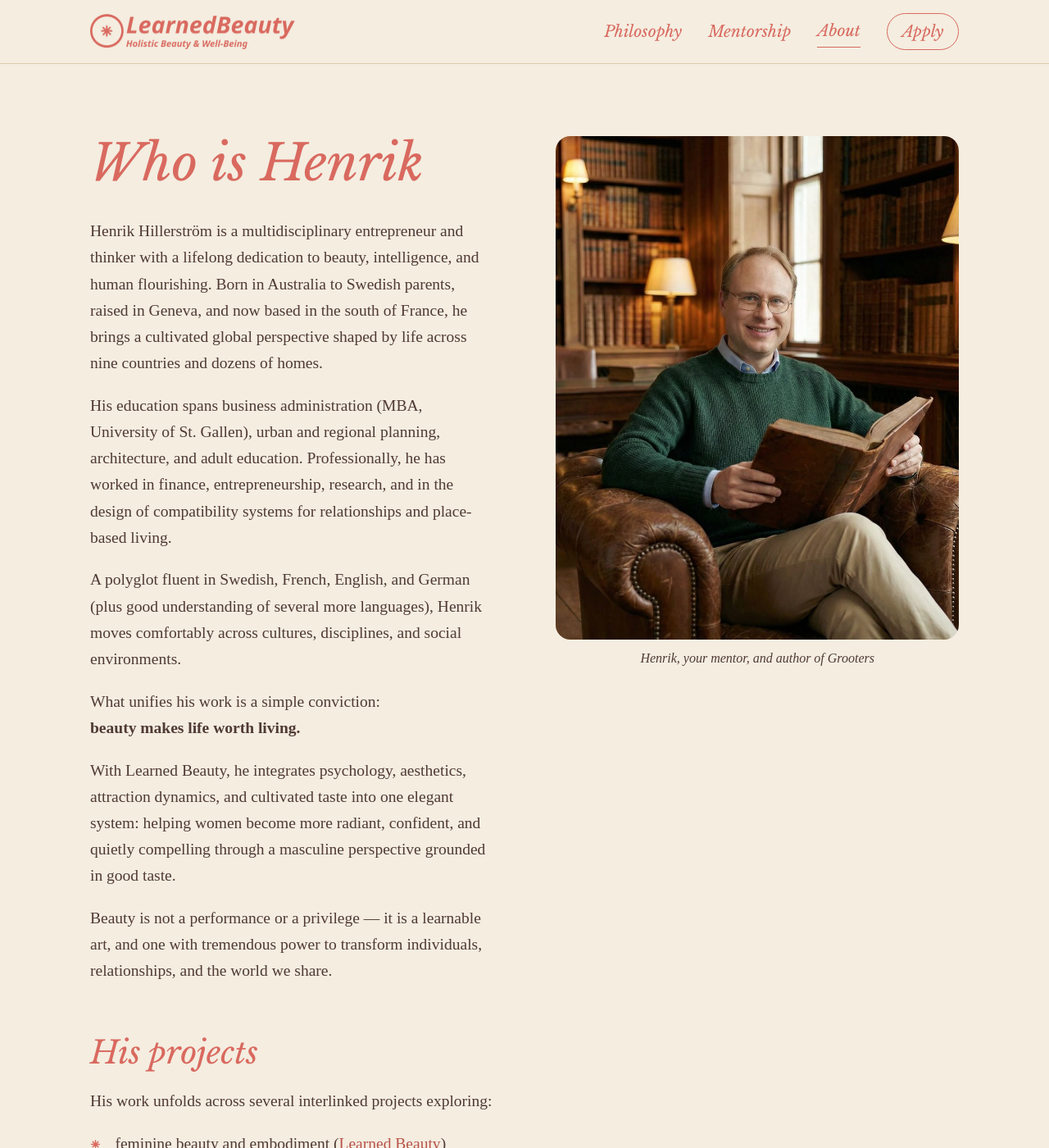
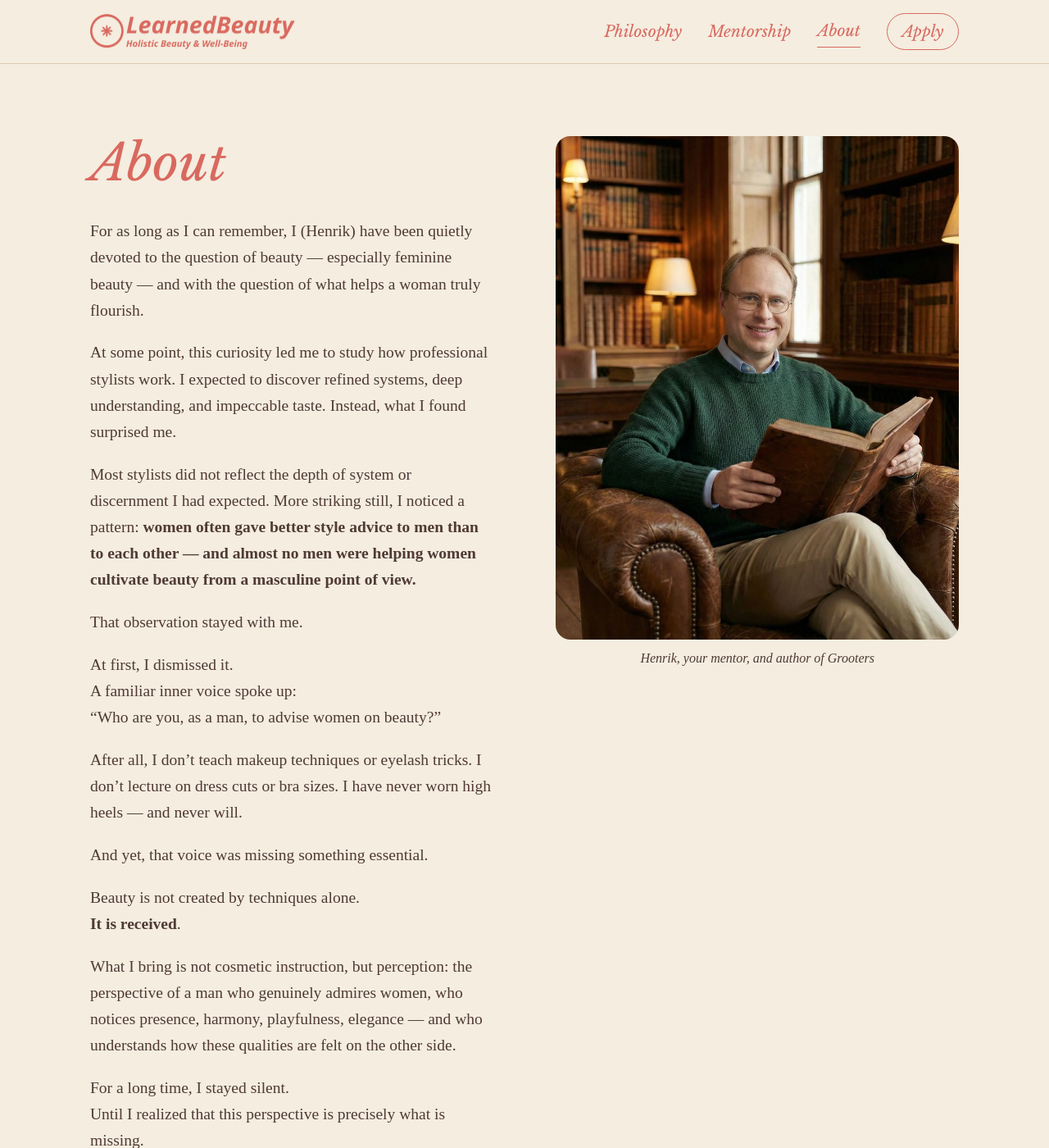
Before and after one commit to LoveAlgo/learnedbeauty, a Jekyll site: the page built from about/index.md, in a window 1280 px wide and 1400 px high. Shown: the whole window at 82% size. Built offline with Jekyll 4.4.1, drawn with Linux system fonts in a browser that asks for light colours; some of the changed text lies outside the part shown.

Commit message:
Update hyperlinks and About page

```diff
--- a/_layouts/default.html
+++ b/_layouts/default.html
@@ -71,5 +71,11 @@
       <p>© {{ site.time | date: "%Y" }} Learned Beauty. Founded by Henrik Hillerström.</p>
     </div>
   </footer>
+  <script>
+    // Open links to other websites in a new tab
+    document.querySelectorAll('a[href^="http"]').forEach(function (a) {
+      if (a.hostname !== location.hostname) { a.target = '_blank'; a.rel = 'noopener'; }
+    });
+  </script>
 </body>
 </html>
--- a/about/index.md
+++ b/about/index.md
@@ -1,13 +1,51 @@
 ---
 layout: page
 title: About
-heading: Who is Henrik
+heading: About
 image: /assets/images/henrik-library.jpg
 image_alt: Henrik Hillerström reading in a wood-panelled library
 image_caption: Henrik, your mentor, and author of Grooters
 image_side: right
-description: About Henrik Hillerström, founder of Learned Beauty and author of Grooters.
+description: "Why a man mentors women in feminine beauty: the story behind Learned Beauty and its founder, Henrik Hillerström."
 ---
+
+For as long as I can remember, I (Henrik) have been quietly devoted to the question of beauty — especially feminine beauty — and with the question of what helps a woman truly flourish.
+
+At some point, this curiosity led me to study how professional stylists work. I expected to discover refined systems, deep understanding, and impeccable taste. Instead, what I found surprised me.
+
+Most stylists did not reflect the depth of system or discernment I had expected. More striking still, I noticed a pattern: **women often gave better style advice to men than to each other — and almost no men were helping women cultivate beauty from a masculine point of view.**
+
+That observation stayed with me.
+
+At first, I dismissed it.
+A familiar inner voice spoke up:
+“Who are you, as a man, to advise women on beauty?”
+
+After all, I don’t teach makeup techniques or eyelash tricks. I don’t lecture on dress cuts or bra sizes. I have never worn high heels — and never will.
+
+And yet, that voice was missing something essential.
+
+Beauty is not created by techniques alone.
+**It is received**.
+
+What I bring is not cosmetic instruction, but perception: the perspective of a man who genuinely admires women, who notices presence, harmony, playfulness, elegance — and who understands how these qualities are felt on the other side.
+
+For a long time, I stayed silent.
+Until I realized that this perspective is precisely what is missing.
+
+I grew up in Geneva, surrounded by European standards of taste and refinement. One of my first summer jobs, at sixteen, was at Harry Winston — an early immersion in craftsmanship, elegance, and restraint.
+
+Alongside this, I am a researcher by nature. I have studied thousands of images, read hundreds of books, explored psychology, self-development, aesthetics, and teaching. I am an accredited adult educator, trained not only to understand, but to transmit insight with care.
+
+So, no — I am not a woman.
+But I am a man who loves women, studies beauty seriously, and understands what awakens admiration.
+
+And I believe women deserve access to that perspective.
+
+Learned Beauty was born from this realization.
+
+## Who is Henrik
+
 
 Henrik Hillerström is a multidisciplinary entrepreneur and thinker with a lifelong dedication to beauty, intelligence, and human flourishing. Born in Australia to Swedish parents, raised in Geneva, and now based in the south of France, he brings a cultivated global perspective shaped by life across nine countries and dozens of homes.
 
--- a/assets/css/style.css
+++ b/assets/css/style.css
@@ -5,7 +5,6 @@
 :root {
   --ivory: #F4EDE0;
   --terra: #D9695F;
-  --terra-dark: #B9534A;   /* for small text links, easier to read */
   --forest: #4A5A3F;
   --gold: #B58A52;
   --cocoa: #503A34;
@@ -27,7 +26,7 @@ body {
   line-height: 1.65;
 }
 img { max-width: 100%; height: auto; display: block; }
-a { color: var(--terra-dark); text-underline-offset: 3px; text-decoration-thickness: 1px; }
+a { color: var(--terra); text-underline-offset: 3px; text-decoration-thickness: 1px; }
 a:hover { color: var(--forest); }
 :focus-visible { outline: 2px solid var(--forest); outline-offset: 3px; }
 strong { font-weight: bold; }
@@ -73,7 +72,7 @@ p { margin: 0 0 1em; }
   padding: .75rem 1.8rem; border-radius: 999px; transition: background .2s;
 }
 .btn:hover { background: var(--forest); color: #fff; }
-.text-link { color: var(--cocoa); font-family: var(--heading); font-style: italic; }
+.text-link { color: var(--terra); }
 
 /* Images: one consistent rounded shape everywhere */
 main img { border-radius: var(--radius); }
@@ -124,7 +123,7 @@ figcaption { font-style: italic; font-size: 1rem; color: var(--cocoa); text-alig
 .steps li::before { content: counter(step); display: block; font-family: var(--heading); font-style: italic; font-size: 2.8rem; line-height: 1; color: var(--gold); margin-bottom: .6rem; }
 .steps h3 { margin-bottom: .35em; }
 
-.not-list { font-family: var(--heading); font-style: italic; color: var(--forest); font-size: clamp(1.4rem, 2.2vw, 1.75rem); line-height: 1.3; margin: 1.2rem 0 1.4rem; }
+.not-list { margin: 0 0 1em; }
 .not-list span { display: block; }
 
 /* Quotes */
--- a/index.html
+++ b/index.html
@@ -47,7 +47,7 @@ title: Learned Beauty
   <div class="wrap">
     <div class="prose">
       <h2>A holistic approach</h2>
-      <p class="lead">Outer presentation and inner coherence are worked on together. Over the course of the mentorship, we look at the whole of your life as a woman, not one corner of it.</p>
+      <p class="lead">Outer presentation and inner coherence are worked on together. Over the course of the mentorship, we work through 58 dimensions of your life as a woman, like the facets of a cut diamond, rather than just one corner of it.</p>
     </div>
     <div class="areas">
       <div class="area">
```
